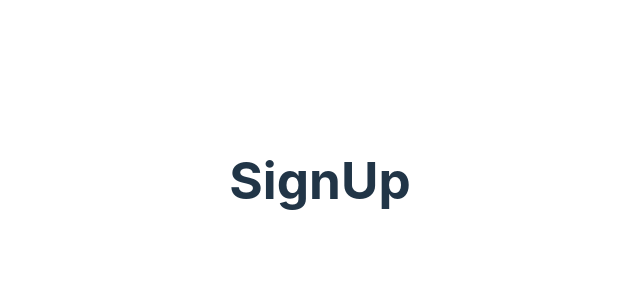
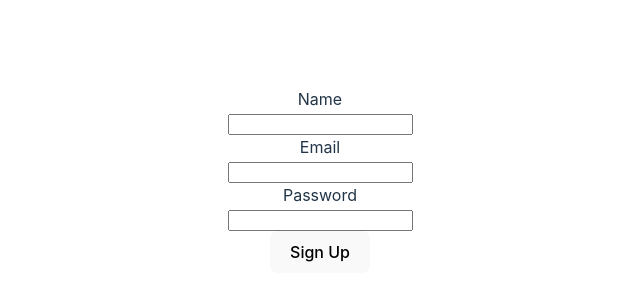
Before and after one commit to kalio007/AInews, a React (Vite) app in the folder client/: page /signup in a window 1280 px wide. Shown: the part 220-520 px from the top of the page, without its empty margins (320-960 px from the left). Built offline with nearby package versions, Linux system fonts and the light colour scheme.

Commit message:
finsihed up the POST request config

```diff
--- a/client/src/components/SignUp.jsx
+++ b/client/src/components/SignUp.jsx
@@ -31,7 +31,82 @@ function SignUp() {
     }
 
   return (
-    <div><h1>SignUp</h1></div>
+    <div>
+        <form action = '#' method='POST'>
+            <div>
+                <label
+                htmlFor='name'
+                className=''
+                >
+                    Name
+                </label>
+                <div>
+                    <input
+                      id='name'
+                      name='name'
+                      type='text'
+                      autoComplete='name'
+                      required
+                      onChange={(e) => {
+                        setUser({
+                        ...user,
+                        name: e.target.value
+                    })}}
+                    />
+                </div>
+            </div>
+            <div>
+                <label
+                htmlFor='name'
+                className=''
+                >
+                    Email
+                </label>
+                <div>
+                    <input
+                      id='email'
+                      name='email'
+                      type='email'
+                      autoComplete='email'
+                      required
+                      onChange={(e) => {
+                        setUser({
+                        ...user,
+                        email: e.target.value
+                    })}}
+                    />
+                </div>
+            </div>
+            <div>
+                <label
+                htmlFor='password'
+                className=''
+                >
+                    Password
+                </label>
+                <div>
+                    <input
+                      id='password'
+                      name='password'
+                      type='password'
+                      autoComplete='current-password'
+                      required
+                      onChange={(e) => {
+                        setUser({
+                        ...user,
+                        password: e.target.value
+                    })}}
+                    />
+                </div>
+            </div>
+            <button
+                type='submit'
+                onClick={signupUser}
+            >
+                Sign Up
+            </button>
+        </form>
+    </div>
   )
 }
 
```
